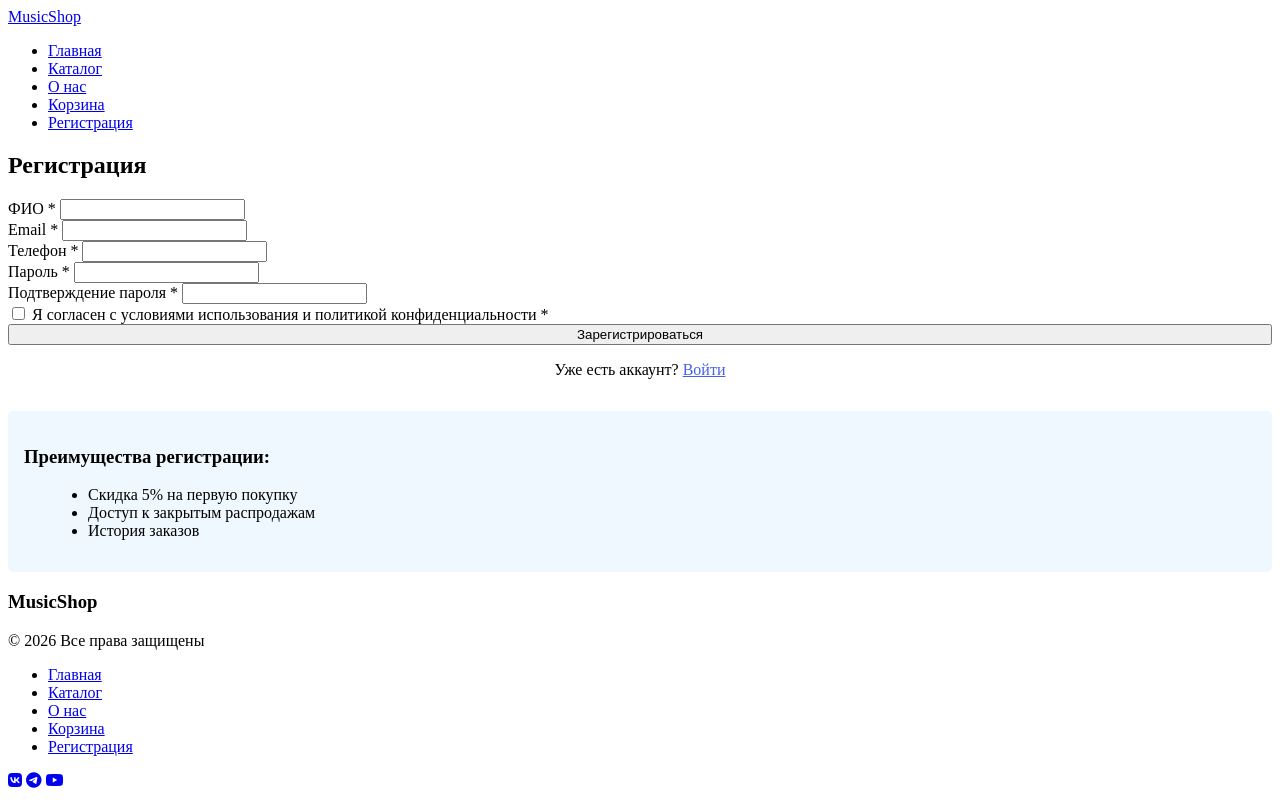
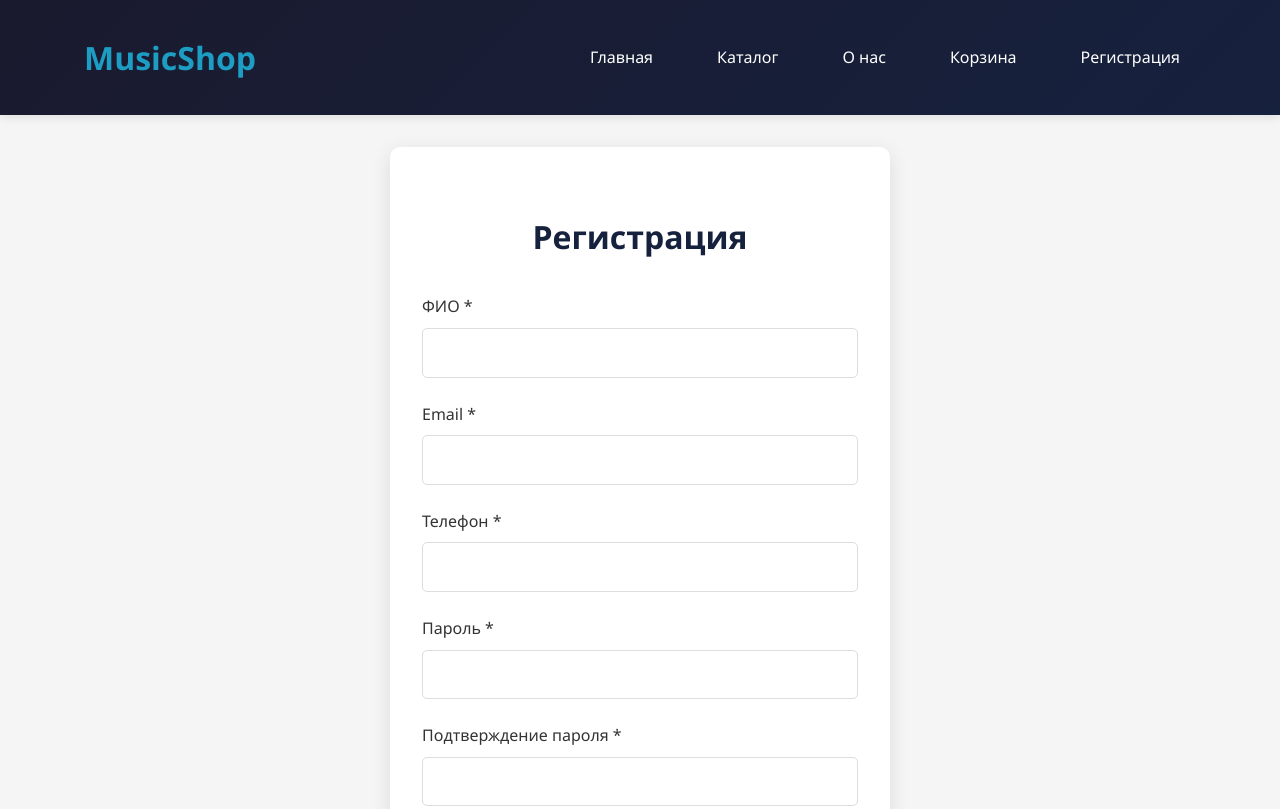
Before and after one commit to Rustam5873/music.shop58, a plain HTML site: page registration.html in a window 1280 px wide. Shown: the top 809 px of the page. Drawn offline with nearby package versions, Linux system fonts and the light colour scheme.

Commit message:
Update registration.html

```diff
--- a/registration.html
+++ b/registration.html
@@ -5,7 +5,7 @@
     <meta name="viewport" content="width=device-width, initial-scale=1.0">
     <title>Регистрация</title>
     <link rel="icon" href="../Интернет-магазин музыкальных инструментов/images/guitar_icon.png" type="image/png">
-    <link rel="stylesheet" href="../Интернет-магазин музыкальных инструментов/css/style.css">
+    <link rel="stylesheet" href="css/style.css">
     <link rel="stylesheet" href="https://cdnjs.cloudflare.com/ajax/libs/font-awesome/6.0.0/css/all.min.css">
     <script src="https://cdn.jsdelivr.net/npm/@supabase/supabase-js@2"></script>
     <script src="supabase-config.js" defer></script>
```
